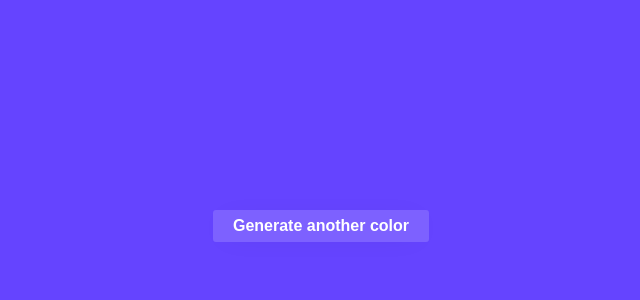
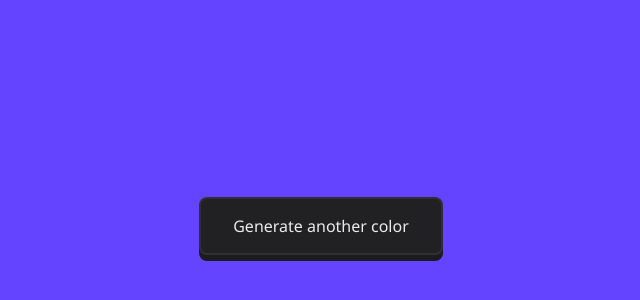
Before and after one commit to 6km/random-bg, a plain HTML site: page index.html in a window 1280 px wide. Shown: the part 174-474 px from the top of the page, without its empty margins (319-959 px from the left). Drawn offline with Linux system fonts and the light colour scheme.

Commit message:
Update style.css

```diff
--- a/style.css
+++ b/style.css
@@ -7,26 +7,36 @@ body {
 	place-items: center;
 }
 
+* {
+	outline: none;
+}
+
 .generate-btn {
-  padding: 7px 20px;
+	padding: 16px 32px;
 	border: none;
-  background: rgba(255, 255, 255, 0.151);
-  box-shadow: 0px 2px 28px -12px #00000021;
-  border-radius: 3px;
+	background: #212022;
+	box-shadow: 0px 6px 0px #1c1b1d;
+	border-radius: 8px;
+	border: 2px solid #312f33;
 	margin: 0 auto;
 	display: block;
-  color: white;
+	color: rgb(235, 235, 235);
 	cursor: pointer;
 	display: flex;
+	gap: 16px;
 	align-items: center;
 	justify-content: center;
 	font-size: 16px;
-  font-weight: bold;
-  transition: .2s cubic-bezier(0.25, 0.46, 0.45, 0.94);
+	font-weight: 500;
+	font-family: 'Segoe UI', Tahoma, Geneva, Verdana, sans-serif;
+	transition: .1s transform cubic-bezier(0.25, 0.46, 0.45, 0.94);
 }
+
 .generate-btn:hover {
-  padding: 9px 28px;
+	transform: scale(0.98);
 }
+
 .generate-btn:active {
-  padding: 6px 26px;
+	transform: scale(0.96);
+	box-shadow: 0px 0px 0px #c7c7c7a2;
 }
```
Lines whose indentation alone changed are shown as unchanged.
